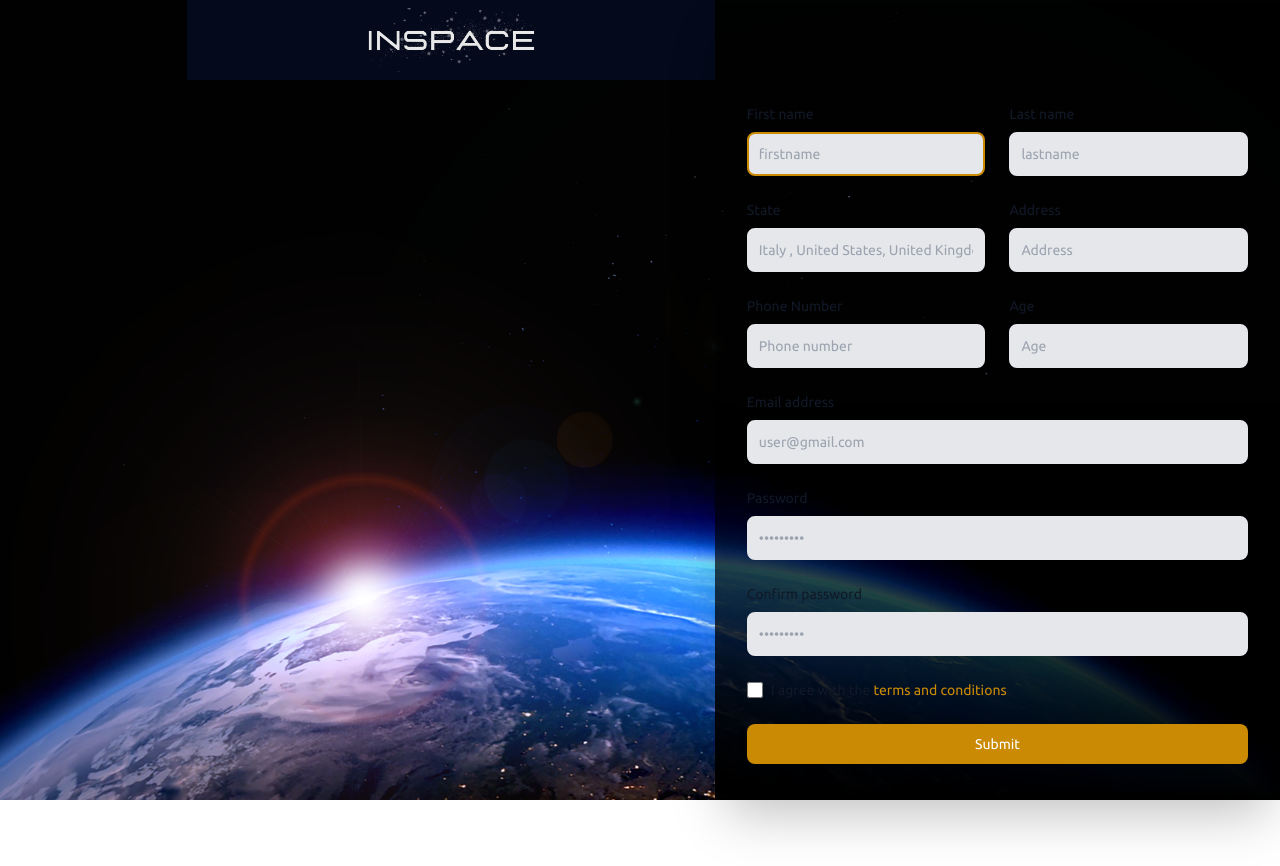
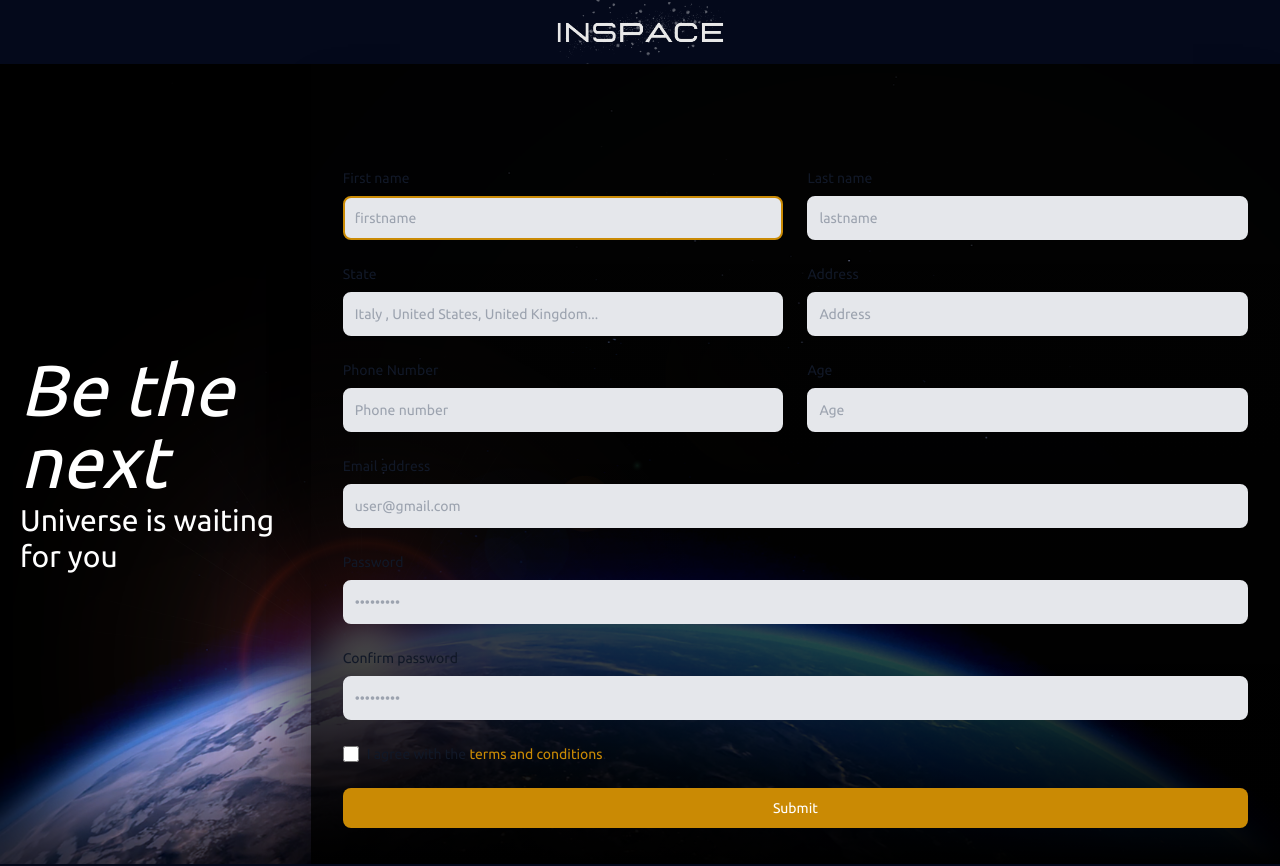
Before and after one commit to Graziano10/InSpace_Project, a React (Vite) app in the folder InSpace/: page /form-planet in a window 1280 px wide. Shown: the top 866 px of the page. Before the commit the page ends 800 px from the top, so only its background shows below. Built offline with nearby package versions, Linux system fonts and the light colour scheme.

Commit message:
fixed: tutto tranne nesthub

```diff
--- a/InSpace/src/components/atoms/FooterLinks.jsx
+++ b/InSpace/src/components/atoms/FooterLinks.jsx
@@ -4,7 +4,7 @@ const FooterLinks = () => {
 return(
     <div >
 
-        <section class="  bg-[#04091b]">
+        <section class="  bg-[#04091b] ">
           <div class="  py-12 mx-auto space-y-12  sm:px-6 lg:px-8 ">
 
             <nav class="flex flex-wrap justify-center">
--- a/InSpace/src/pages/FormPlanet.jsx
+++ b/InSpace/src/pages/FormPlanet.jsx
@@ -52,10 +52,6 @@ export const FormPlanet = () => {
 
   return (
     <div className="flex flex-col h-screen">
-      <section
-        id="content"
-        className="bg-form-bg bg-cover bg-center flex flex-col md:h-full  xl:h-full  xl:items-start xl:flex-row "
-      >
       <ToastContainer
         position="bottom-right"
         autoClose={5000}
@@ -68,35 +64,34 @@ export const FormPlanet = () => {
         pauseOnHover
         theme="dark"
       />
-        <div className=" backy bg-form-bg8 bg-no-repeat  bg-cover bg-center h-screen  ">
-          <Fade>
-            <div className="overlay flex justify-center items-center ">
-              {/* testi pc */}
-              <Fade bottom delay={500}>
-                <div className="flex flex-col items-center p-5 ">
-                  <h1 className="text-white text-7xl mb-1 italic">
-                    Be the next
-                  </h1>
-                  <p className="text-white text-3xl ">
-                    Universe is waiting for you
-                  </p>
-                </div>
-              </Fade>
-            </div>
-          </Fade>
-        </div>
-
       <nav className=" w-screen h-20  flex items-center bg-[#04091b] ">
         <RegBurger />
         <RegLogo />
       </nav>
 
-        <Fade>
+      <section
+        id="content"
+        className="bg-form-bg bg-cover bg-center flex flex-col md:h-full  "
+      >
+        <article className=" flex flex-row h-screen w-screen ">
+          <div className=" backy bg-form-bg8 bg-no-repeat  bg-cover bg-center h-screen  ">
+            <div className="overlay flex justify-center items-center ">
+              {/* testi pc */}
+
+              <div className="flex flex-col items-center p-5 ">
+                <h1 className="text-white text-7xl mb-1 italic">Be the next</h1>
+                <p className="text-white text-3xl ">
+                  Universe is waiting for you
+                </p>
+              </div>
+            </div>
+          </div>
+
           <form
             action="/register"
             method="POST"
             onSubmit={handleSubmit}
-            className="  px-8 pb-10  w-full h-full  shadow-2xl bg-gradient-to-b from-transparent to-blue-950  md:pt-20 xl:h-screen   xl:bg-gradient-to-b xl:from-orange xl:to-black"
+            className="px-8 pb-10  w-full h-full  shadow-2xl bg-gradient-to-b from-transparent to-blue-950  md:pt-20   xl:bg-gradient-to-b xl:from-orange xl:to-black "
           >
             <div className="grid gap-6 my-6 md:grid-cols-2">
               <div>
@@ -277,8 +272,8 @@ export const FormPlanet = () => {
               Submit
             </button>
           </form>
-        </Fade>
-        <div className="xl:hidden ">
+        </article>
+        <div className="xl:w-full ">
           <FooterLinks />
         </div>
       </section>
```
Lines whose indentation alone changed are shown as unchanged.
